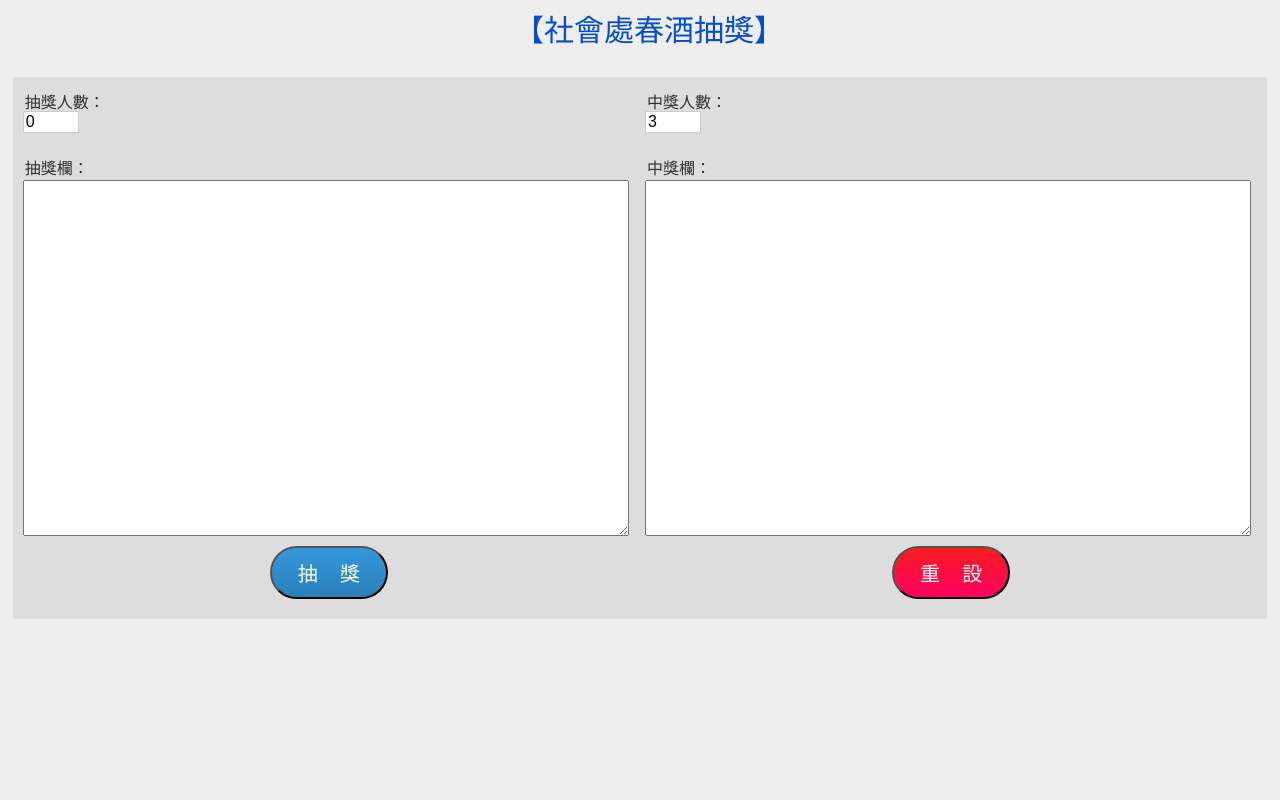
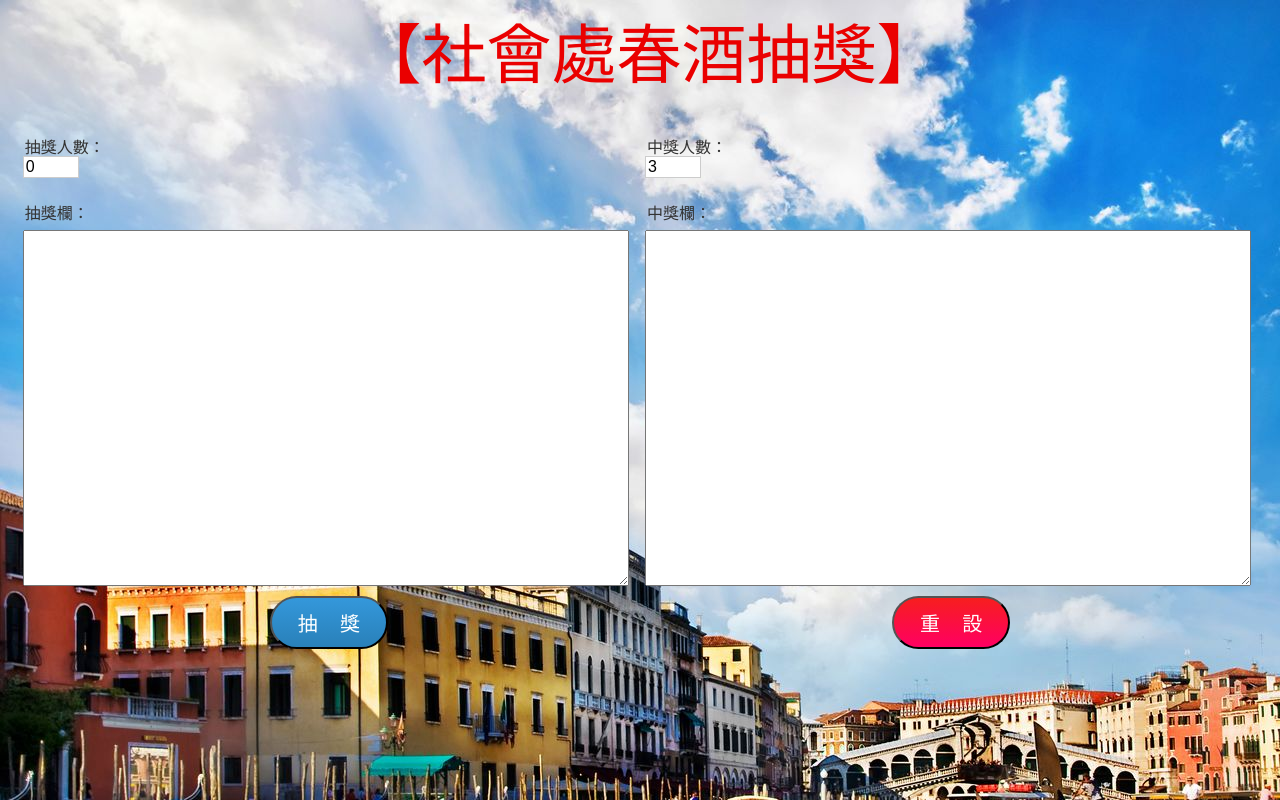
Before and after one commit to imikeh/hsinchu-social-affair-lottery, a plain HTML site: page index.html in a window 1280 px wide. Drawn offline with Linux system fonts and the light colour scheme.

Commit message:
Add files via upload

```diff
--- a/index.html
+++ b/index.html
@@ -14,16 +14,17 @@
   <link rel="stylesheet" type="text/css" href="admin.css">
   <script language="JavaScript" src="_u8_func.js"></script>
 </head>
+
 <body>
-
-  <table width="1200" height="50"  border="0" cellspacing="0" cellpadding="3" align="center" bgcolor="#eeeeee" >
+  <body background="pic.jpg">
+  <table width="1200" height="50"  border="0" cellspacing="0" cellpadding="3" align="center" >
   <tr height="55">
     <td width="300" align="left">
     <div class="fb-like" data-href="" data-send="false" data-layout="button_count" data-width="250" data-show-faces="true" data-action="like"></div>
     </td>
 
     <td width="600" align="center">
-      <span style="color:#064ECC;font-size:30px;">【社會處春酒抽獎】</span>
+      <span style="color:#EA0000;font-size:65px;">【社會處春酒抽獎】</span>
     </td>
 
     <td width="" align="right">
@@ -156,23 +157,23 @@ function lucky2(){
 
 <form name="form1" id="form1" method="post" action="http://lab.sp88.com.tw/luckydraw/admin_lu_edit2.asp" onsubmit="return form_check();"  >
 
-<table width="98%" border="0" cellspacing="10" cellpadding="0" align="center" bgcolor="#dddddd">
+<table width="98%" border="0" cellspacing="10" cellpadding="0" align="center" ">
   <tr height="30">
     <td><div class="box2">抽獎人數：</div><input type="text" name="lu_c1" id="lu_c1" value="0" size="5"  class="input50" readonly="readoldy" ></td>
     <td><div class="box2">中獎人數：</div><input type="text" name="lu_c2" id="lu_c2" value="3" size="5"  class="input50" ></td>
   </tr>
 </table>
 
-<table width="98%"  border="0" cellspacing="10" cellpadding="0" align="center" bgcolor="#dddddd">
+<table width="98%"  border="0" cellspacing="10" cellpadding="0" align="center" ">
   <tr >
     <td width="50%">
-      <div class="box2" style="margin-bottom:5px" >抽獎欄：</div>
+      <div class="box2" style="margin-bottom:10px;" >抽獎欄：</div>
       <input type="hidden" name="lu_sn" value="">
-      <textarea wrap="off" style="width:98%;height:350px;" id="lu_x1" name="lu_x1" onchange="chg_x1()" onBlur="chg_x1()" onKeyUp="chg_x1()"></textarea>
+      <textarea wrap="off" style="width:98%;height:350px;font-size:20px" id="lu_x1" name="lu_x1" onchange="chg_x1()" onBlur="chg_x1()" onKeyUp="chg_x1()"></textarea>
     </td>
     <td width="50%">
-      <div class="box2" style="margin-bottom:5px">中獎欄：<span id="msg2"></span></div>
-      <textarea wrap="off" style="width:98%;height:350px;" id="lu_x2" name="lu_x2"></textarea>
+      <div class="box2" style="margin-bottom:10px">中獎欄：<span id="msg2"></span></div>
+      <textarea wrap="off" style="width:98%;height:350px;font-size:40px;color:blue" id="lu_x2" name="lu_x2"></textarea>
     </td>
   </tr>
 
```
Also changed, not shown: pic.jpg (added).
